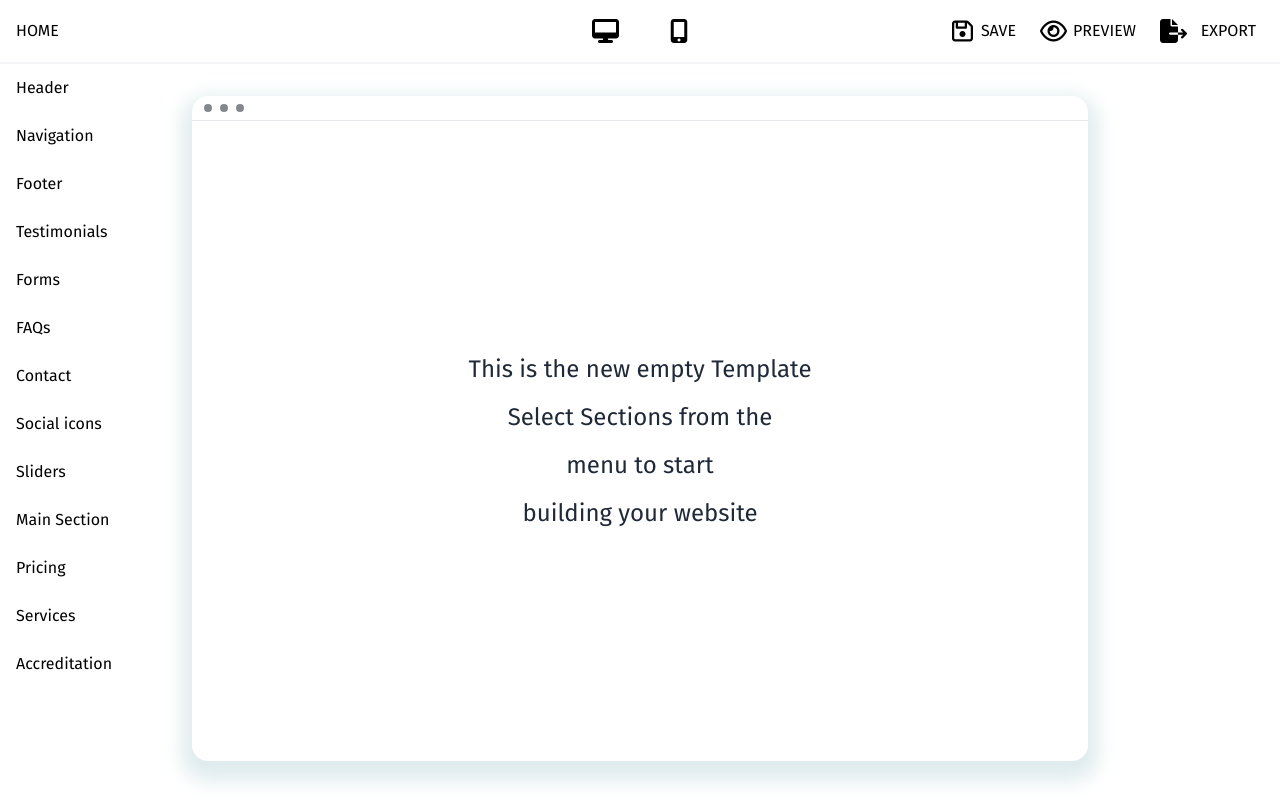
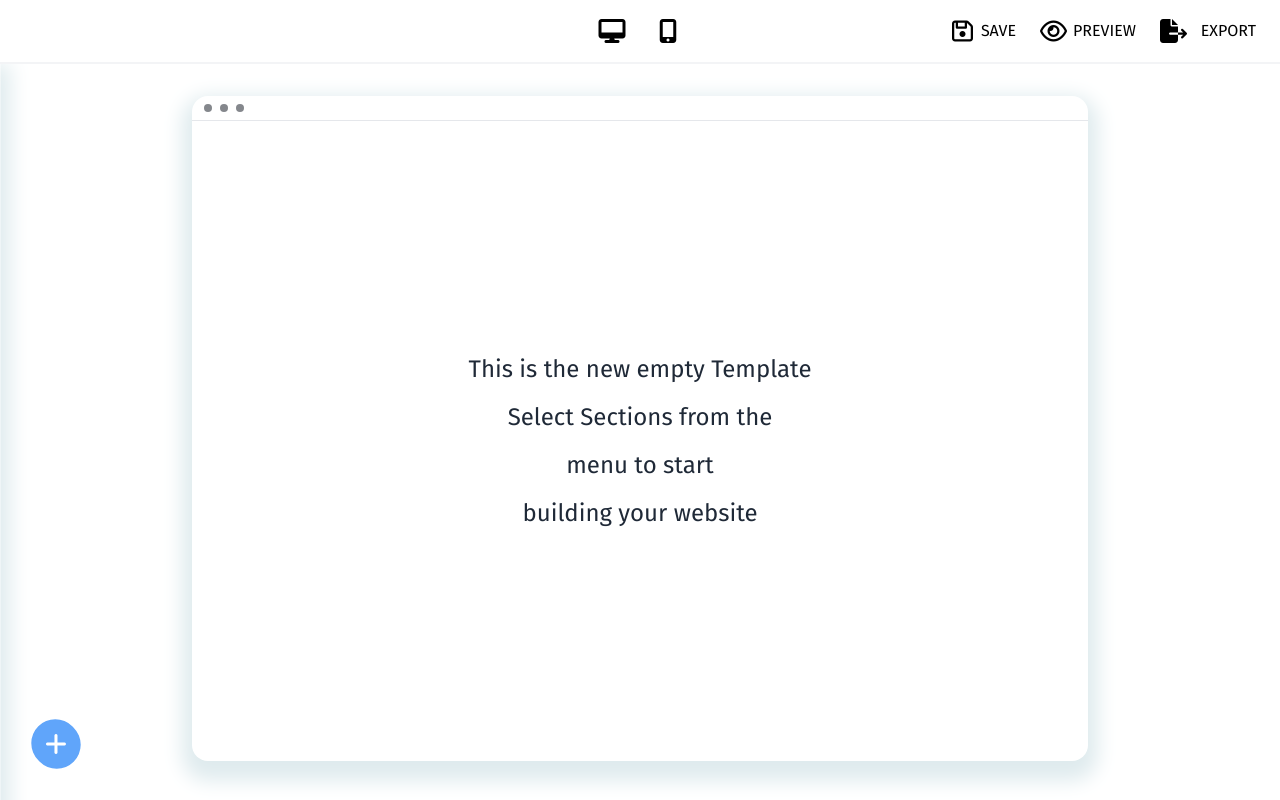
Before and after one commit to ahsan2882/React-website-builder, a React (Create React App) app: page /edit in a window 1280 px wide. Built offline with nearby package versions, Linux system fonts and the light colour scheme.

Commit message:
files updated 10/4/21 7:10PM

```diff
--- a/src/App.js
+++ b/src/App.js
@@ -9,6 +9,7 @@ import Template1Page from './template1components/Template1Page'
 import Template2Page from './template2components/Template2Page'
 import Template3Page from './template3components/Template3Page'
 import Template4Page from './template4components/Template4Page'
+import {LoginPage} from './loginPage/LoginPage'
 
 
 export default function App() {
@@ -30,6 +31,9 @@ export default function App() {
         <Route exact path='/edit'>
           <EditScreen temp={temp}/>
         </Route>
+        <Route exact path='/login'>
+          <LoginPage />
+        </Route>
         <Route exact path='/preview'>
           <Template1Page/>
         </Route>
--- a/src/editorScreen/EditScreen.js
+++ b/src/editorScreen/EditScreen.js
@@ -5,11 +5,12 @@ import FooterEdit from './FooterEdit'
 
 export default function EditScreen({temp}) {
     const [defWidth, setWidth] = useState(window.innerWidth);
+    const [assetSelected, setAssetSelected] = useState(false);
     return (
         <>
             <HeaderEdit setWidth={setWidth}/>
-            <ContainerEdit defWidth={defWidth} templateNum={temp}/>
-            <FooterEdit/>
+            <ContainerEdit defWidth={defWidth} templateNum={temp} overlayPresent={assetSelected}/>
+            <FooterEdit setOverlay={setAssetSelected}/>
         </>
     )
 }
--- a/src/editorScreen/FooterEdit.js
+++ b/src/editorScreen/FooterEdit.js
@@ -1,5 +1,5 @@
 /* eslint-disable no-lone-blocks */
-import React from 'react'
+import React, { useState, useEffect } from 'react'
 import FooterEditCss from './FooterEdit.module.css'
 import contactusAss1 from '../assets/editingScreenAssets/contactusEditAssets/contactus1.png'
 import contactusAss2 from '../assets/editingScreenAssets/contactusEditAssets/contactus2.png'
@@ -13,7 +13,7 @@ import footerAss4 from '../assets/editingScreenAssets/footerEditAssets/footer4.J
 import pricingAss1 from '../assets/editingScreenAssets/pricingEditAssets/pricing1.JPG'
 import pricingAss2 from '../assets/editingScreenAssets/pricingEditAssets/pricing2.JPG'
 import pricingAss3 from '../assets/editingScreenAssets/pricingEditAssets/pricing3.JPG'
-import serviceAss1 from '../assets/editingScreenAssets/serviceEditAssets/service1.png'
+import serviceAss1 from '../assets/editingScreenAssets/serviceEditAssets/blog.png'
 import serviceAss2 from '../assets/editingScreenAssets/serviceEditAssets/service2.JPG'
 import serviceAss3 from '../assets/editingScreenAssets/serviceEditAssets/service3.JPG'
 import serviceAss4 from '../assets/editingScreenAssets/serviceEditAssets/service4.JPG'
@@ -26,61 +26,170 @@ import testimonialAss3 from '../assets/editingScreenAssets/testimonialEditAssets
 import testimonialAss4 from '../assets/editingScreenAssets/testimonialEditAssets/testimonial4.JPG'
 
 
-export default function FooterEdit() {
+export default function FooterEdit({setOverlay}) {
+    const [isClicked, setIsClicked] = useState(false);
+    const onClicked = () => setIsClicked((state) => !state);
+    const [footerState, setFooterState] = useState(false);
+    const footerClicked = () => setFooterState((state) => !state);
+    useEffect(() => {
+        if(footerState){
+            setTestimonialState(false);
+            setFaqState(false);
+            setContactState(false);
+            setSocialState(false);
+            setPricingState(false);
+            setServicesState(false);
+        }
+    }, [footerState]);
+    const [testimonialState, setTestimonialState] = useState(false);
+    const testimonialClicked = () => setTestimonialState((state) => !state);
+    useEffect(() => {
+        if (testimonialState) {
+            setFooterState(false);
+            setFaqState(false);
+            setContactState(false);
+            setSocialState(false);
+            setPricingState(false);
+            setServicesState(false);
+        }
+    }, [testimonialState]);
+    const [faqState, setFaqState] = useState(false);
+    const faqClicked = () => setFaqState((state) => !state);
+    useEffect(() => {
+        if (faqState) {
+            setTestimonialState(false);
+            setFooterState(false);
+            setContactState(false);
+            setSocialState(false);
+            setPricingState(false);
+            setServicesState(false);
+        }
+    }, [faqState]);
+    const [contactState, setContactState] = useState(false);
+    const contactClicked = () => setContactState((state) => !state);
+    useEffect(() => {
+        if (contactState) {
+            setTestimonialState(false);
+            setFaqState(false);
+            setFooterState(false);
+            setSocialState(false);
+            setPricingState(false);
+            setServicesState(false);
+        }
+    }, [contactState]);
+    const [socialState, setSocialState] = useState(false);
+    const socialClicked = () => setSocialState((state) => !state);
+    useEffect(() => {
+        if (socialState) {
+            setTestimonialState(false);
+            setFaqState(false);
+            setContactState(false);
+            setFooterState(false);
+            setPricingState(false);
+            setServicesState(false);
+        }
+    }, [socialState]);
+    const [pricingState, setPricingState] = useState(false);
+    const pricingClicked = () => setPricingState((state) => !state);
+    useEffect(() => {
+        if (pricingState) {
+            setTestimonialState(false);
+            setFaqState(false);
+            setContactState(false);
+            setSocialState(false);
+            setFooterState(false);
+            setServicesState(false);
+        }
+    }, [pricingState]);
+    const [servicesState, setServicesState] = useState(false);
+    const servicesClicked = () => setServicesState((state) => !state);
+    useEffect(() => {
+        if (servicesState) {
+            setTestimonialState(false);
+            setFaqState(false);
+            setContactState(false);
+            setSocialState(false);
+            setPricingState(false);
+            setFooterState(false);
+        }
+    }, [servicesState]);
+    useEffect(() => {
+        if (servicesState || pricingState || socialState || faqState || footerState || contactState || testimonialState) {
+            setOverlay(true);
+        } else{
+            setOverlay(false);
+        }
+    }, [servicesState, pricingState, socialState, faqState, footerState, contactState, testimonialState, setOverlay]);
+
     return (
         <>
+            <button className={`fixed left-8 bottom-4 flex justify-center items-center h-12 w-12 rounded-full ${FooterEditCss['navToggle']}`} onClick={onClicked}>
+                {isClicked ? <i className={`fas fa-times  py-3 px-4 text-white bg-red-500 rounded-full flex justify-center items-center ${FooterEditCss['i-circle']}`}></i> : <i className={`fas fa-times py-3 px-4 text-white bg-blue-400 rounded-full flex justify-center items-center ${FooterEditCss['i-circle']} ${FooterEditCss.open}`}></i>}
+            </button>
             <nav>
-                <ul className={FooterEditCss.mainNav}>
+                <ul className={FooterEditCss.mainNav}
+                    style={isClicked
+                        ? { transform: "translateX(0)" }
+                        : null
+                    }>
                     <li className={`${FooterEditCss.mainNavLink} `}>
-                        <button className={`py-3`}>Header</button>
+                        <button className={`py-2 flex w-full ${FooterEditCss.mainNavText}`}>Header</button>
                     </li>
                     <li className={`${FooterEditCss.mainNavLink}`}>
-                        <button className={`py-3`}>Navigation</button>
+                        <button className={`py-2 flex w-full ${FooterEditCss.mainNavText}`}>Navigation</button>
                     </li>
-                    <li className={`${FooterEditCss.mainNavLink} ${FooterEditCss.footerState}`}>
-                        <button className={`py-3`}>Footer</button>
+                    <li className={`${FooterEditCss.mainNavLink}`}>
+                        <button className={`py-2 flex w-full ${FooterEditCss.mainNavText}`} onClick={footerClicked}>Footer</button>
                     </li>
                     <li className={`${FooterEditCss.mainNavLink}`} id="testimonialState">
-                        <button className={`py-3`}>Testimonials</button>
+                        <button className={`py-2 flex w-full ${FooterEditCss.mainNavText}`} onClick={testimonialClicked}>Testimonials</button>
                     </li>
                     <li className={`${FooterEditCss.mainNavLink}`}>
-                        <button className={`py-3`}>Forms</button>
+                        <button className={`py-2 flex w-full ${FooterEditCss.mainNavText}`}>Forms</button>
                     </li>
                     <li className={`${FooterEditCss.mainNavLink}`}>
-                        <button className={`py-3 ${FooterEditCss.faqState}`}>FAQs</button>
+                        <button className={`py-2 flex w-full ${FooterEditCss.mainNavText}`} onClick={faqClicked}>FAQs</button>
                     </li>
                     <li className={`${FooterEditCss.mainNavLink}`}>
-                        <button className={`py-3 ${FooterEditCss.contactState}`}>Contact</button>
+                        <button className={`py-2 flex w-full ${FooterEditCss.mainNavText}`} onClick={contactClicked}>Contact</button>
                     </li>
                     <li className={`${FooterEditCss.mainNavLink}`}>
-                        <button className={`py-3 ${FooterEditCss.socialState}`}>Social icons</button>
+                        <button className={`py-2 flex w-full ${FooterEditCss.mainNavText}`} onClick={socialClicked}>Social icons</button>
                     </li>
                     <li className={`${FooterEditCss.mainNavLink}`}>
-                        <button className={`py-3`}>Sliders</button>
+                        <button className={`py-2 flex w-full ${FooterEditCss.mainNavText}`}>Sliders</button>
                     </li>
                     <li className={`${FooterEditCss.mainNavLink}`}>
-                        <button className={`py-3`}>Main Section</button>
+                        <button className={`py-2 flex w-full ${FooterEditCss.mainNavText}`}>Main Section</button>
                     </li>
                     <li className={`${FooterEditCss.mainNavLink}`}>
-                        <button className={`py-3 ${FooterEditCss.pricingState}`}>Pricing</button>
+                        <button className={`py-2 flex w-full ${FooterEditCss.mainNavText}`} onClick={pricingClicked}>Pricing</button>
                     </li>
                     <li className={`${FooterEditCss.mainNavLink}`}>
-                        <button className={`py-3 ${FooterEditCss.serviceState}`}>Services</button>
+                        <button className={`py-2 flex w-full ${FooterEditCss.mainNavText}`} onClick={servicesClicked}>Services</button>
                     </li>
                     <li className={`${FooterEditCss.mainNavLink}`}>
-                        <button className={`py-3`}>Accreditation</button>
+                        <button className={`py-2 flex w-full ${FooterEditCss.mainNavText}`}>Accreditation</button>
                     </li>
                 </ul>
             </nav>
-            <div className={`${FooterEditCss.footerList}`}>
-                <ul className={`${FooterEditCss.footerMenu} flex flex-col h-full justify-evenly`}>
+            <div className={`${FooterEditCss.assetList}`}
+                style={footerState
+                    ? { transform: "translateX(0%)" }
+                    : null
+                }>
+                <ul className={`${FooterEditCss.footerMenu}`}>
                     <li><img src={footerAss1} alt="Footer Asset 1" className={`${FooterEditCss.assetImages}`} /></li>
                     <li><img src={footerAss2} alt="Footer Asset 2" className={`${FooterEditCss.assetImages}`} /></li>
                     <li><img src={footerAss3} alt="Footer Asset 3" className={`${FooterEditCss.assetImages}`} /></li>
                     <li><img src={footerAss4} alt="Footer Asset 4" className={`${FooterEditCss.assetImages}`} /></li>
                 </ul>
             </div>
-            <div className={`${FooterEditCss.testimonialList}`}>
+            <div className={`${FooterEditCss.assetList}`}
+                style={testimonialState
+                    ? { transform: "translateX(0%)" }
+                    : null
+                }>
                 <ul className={`${FooterEditCss.testimonialMenu}`}>
                     <li><img src={testimonialAss1} alt="Testimonial Asset 1" className={`${FooterEditCss.assetImages}`} /></li>
                     <li><img src={testimonialAss2} alt="Testimonial Asset 2" className={`${FooterEditCss.assetImages}`} /></li>
@@ -88,12 +197,20 @@ export default function FooterEdit() {
                     <li><img src={testimonialAss4} alt="Testimonial Asset 4" className={`${FooterEditCss.assetImages}`} /></li>
                 </ul>
             </div>
-            <div className={`${FooterEditCss.faqsList}`}>
+            <div className={`${FooterEditCss.assetList}`}
+                style={faqState
+                    ? { transform: "translateX(0%)" }
+                    : null
+                }>
                 <ul className={`${FooterEditCss.faqsMenu}`}>
                     <li><img src={faqsAss1} alt="FAQ Asset 1" className={`${FooterEditCss.assetImages}`} /></li>
                 </ul>
             </div>
-            <div className={`${FooterEditCss.contactList}`}>
+            <div className={`${FooterEditCss.assetList}`}
+                style={contactState
+                    ? { transform: "translateX(0%)" }
+                    : null
+                }>
                 <ul className={`${FooterEditCss.contactusMenu}`}>
                     <li><img src={contactusAss1} alt="Contact Us Asset 1" className={`${FooterEditCss.assetImages}`} /></li>
                     <li><img src={contactusAss2} alt="Contact Us Asset 2" className={`${FooterEditCss.assetImages}`} /></li>
@@ -101,21 +218,33 @@ export default function FooterEdit() {
                     <li><img src={contactusAss4} alt="Contact Us Asset 4" className={`${FooterEditCss.assetImages}`} /></li>
                 </ul>
             </div>
-            <div className={`${FooterEditCss.socialList}`}>
+            <div className={`${FooterEditCss.assetList}`}
+                style={socialState
+                    ? { transform: "translateX(0%)" }
+                    : null
+                }>
                 <ul className={`${FooterEditCss.socialMenu}`}>
                     <li><img src={socialAss1} alt="Social Icon Asset 1" className={`${FooterEditCss.assetImages}`} /></li>
                     <li><img src={socialAss2} alt="Social Icon Asset 2" className={`${FooterEditCss.assetImages}`} /></li>
                     <li><img src={socialAss3} alt="Social Icon Asset 3" className={`${FooterEditCss.assetImages}`} /></li>
                 </ul>
             </div>
-            <div className={`${FooterEditCss.pricingList}`}>
+            <div className={`${FooterEditCss.assetList}`}
+                style={pricingState
+                    ? { transform: "translateX(0%)" }
+                    : null
+                }>
                 <ul className={`${FooterEditCss.pricingMenu}`}>
                     <li><img src={pricingAss1} alt="Pricing Asset 1" className={`${FooterEditCss.assetImages}`} /></li>
                     <li><img src={pricingAss2} alt="Pricing Asset 2" className={`${FooterEditCss.assetImages}`} /></li>
                     <li><img src={pricingAss3} alt="Pricing Asset 3" className={`${FooterEditCss.assetImages}`} /></li>
                 </ul>
             </div>
-            <div className={`${FooterEditCss.servicesList}`}>
+            <div className={`${FooterEditCss.assetList}`}
+                style={servicesState
+                    ? { transform: "translateX(0%)" }
+                    : null
+                }>
                 <ul className={`${FooterEditCss.serviceMenu}`}>
                     <li><img src={serviceAss1} alt="Services Asset 1" className={`${FooterEditCss.assetImages}`} /></li>
                     <li><img src={serviceAss2} alt="Services Asset 2" className={`${FooterEditCss.assetImages}`} /></li>
--- a/src/editorScreen/FooterEdit.module.css
+++ b/src/editorScreen/FooterEdit.module.css
@@ -4,6 +4,22 @@
     }
 }
 
+.i-circle {
+    font-size: 1.5rem;
+    transition: all 0.25s ease;
+}
+
+.navToggle {
+    position: fixed;
+    bottom: 2rem;
+    left: 2rem;
+    z-index: 25;
+    transition: all 0.25s ease;
+}
+
+.navToggle .open {
+    transform: rotate(45deg);
+}
 .mainNav {
     position: fixed;
     top: 4rem;
@@ -11,38 +27,60 @@
     width: 9.5vw;
     height: 100vh;
     background-color: #fff;
-    z-index: 3;
+    z-index: 23;
+    transform: translateX(-100%);
+    transition: all 0.25s ease;
     overflow-y: hidden;
+    padding-top: 2rem;
+    box-shadow: 0px 10px 20px 10px #DFEBEE;
+}
+.mainNavText{
+    transition: all 0.6s ease;
+}
+.mainNav.open {
+    transform: translateX(0%);
 }
 
-.mainNav .mainNavLink {
+.mainNav .mainNavLink > button {
     padding-left: 1rem;
     text-transform: capitalize;
-    transition: all 0.35s ease;
-}
-.mainNav .mainNavLink:hover{
-    background-color: #9fe1ff;
-    transform: translateX(10%);
 }
 
-.footerList, .testimonialList, .faqsList, .contactList, .socialList, .pricingList, .servicesList{
+.mainNav .mainNavLink:hover {
+    background-color: #9fe1ff;
+}
+
+.mainNavLink:hover .mainNavText {
+    transform: translateX(1rem);
+}
+
+.assetList {
     position: fixed;
     top: 4rem;
     left: 9.5vw;
-    height: 100vh;
-    width:25vw;
-    background-color:#fff;
+    bottom: 0;
+    width: 35vw;
+    background-color: #fff;
     z-index: 10;
-    transform: translateX(-300%);
-    transition: all 0.7s ease;
+    transform: translateX(-200%);
+    transition: all 0.35s ease;
+    overflow: scroll;
 }
-.assetImages{
+.assetList > ul{
+    display: flex;
+    flex-direction: column;
+    justify-content: space-around;
+    height: 100%;
+    align-items: center;
+}
+.assetImages {
     max-width: 20vw;
-    padding-left: 1rem;
+    border-radius: 0.5rem;
+    overflow:hidden;
+    border: 1px solid transparent;
+    /* margin: 1rem 0; */
+    height: auto;
 }
-.footerState:hover .footerList{
-    transform: translateX(0);
+.assetImages:hover{
+    border: 1px solid black;
 }
-#testimonialState:hover .testimonialList {
-    transform: translateX(0);
-}
--- a/src/editorScreen/HeaderEdit.js
+++ b/src/editorScreen/HeaderEdit.js
@@ -1,42 +1,36 @@
 import React from 'react'
 import HeaderEditCss from './HeaderEdit.module.css'
 import { Link } from 'react-router-dom';
-import computerDisp from '../assets/editingScreenAssets/desktop-preview.png'
-import mobileDisp from '../assets/editingScreenAssets/mobile-preview.png'
-import saveIm from '../assets/editingScreenAssets/save-site.png'
-import previewIm from '../assets/editingScreenAssets/preview-site.png'
-import exportIm from '../assets/editingScreenAssets/export-code.png'
 
 export default function Header({ setWidth}) {
     return (
         <div className={`flex justify-between items-center border-b-2 border-gray-100 py-6 ${HeaderEditCss['max-w-7xl']} ${HeaderEditCss.maxHeadH} mx-auto px-4 bg-white fixed z-50 w-full top-0`}>
             <div className="w-80">
-                HOME
             </div>
             <nav>
                 <div className="relative w-24 flex justify-between">
-                    <button className="" onClick={() => setWidth(window.innerWidth - 300)}>
+                    <button className="hover:bg-blue-400 rounded-full w-10 h-10" onClick={() => setWidth(window.innerWidth - 300)}>
                         <i className={`fas fa-desktop text-2xl`}></i>
                         {/* <img src={computerDisp} alt="Desktop Preview" className={`w-9 h-auto`}/> */}
                     </button>
-                    <button className="" onClick={() => setWidth(480)}>
+                    <button className="hover:bg-blue-400 rounded-full w-10 h-10" onClick={() => setWidth(480)}>
                         <i className="fas fa-mobile-alt text-2xl"></i>
                         {/* <img src={mobileDisp} alt="Mobile Preview" className={`w-9 h-auto`} /> */}
                     </button>
                 </div>
             </nav>
             <div className="flex items-center justify-between w-80">
-                <button className="flex items-center px-2 py-3 hover:bg-blue-400 w-20 justify-between">
+                <button className="flex items-center px-2 py-3 hover:bg-blue-400 w-20 justify-between rounded-2xl">
                     {/* <img src={saveIm} alt="Save" className={`w-9 h-auto`} /> */}
                     <i className="far fa-save text-2xl"></i>
                     <h2>SAVE</h2>
                 </button>
-                <Link className="flex items-center px-2 py-3 hover:bg-blue-400 w-28 justify-between" target='_blank' rel='noopener noreferrer' to='/preview'>
+                <Link className="flex items-center px-2 py-3 hover:bg-blue-400 w-28 justify-between rounded-2xl" target='_blank' rel='noopener noreferrer' to='/preview'>
                     {/* <img src={previewIm} alt="Preview" className={`w-9 h-auto`} /> */}
                     <i className="far fa-eye text-2xl"></i>
                     <h2>PREVIEW</h2>
                 </Link>
-                <button className="flex items-center px-2 py-3 hover:bg-blue-400 w-28 justify-between">
+                <button className="flex items-center px-2 py-3 hover:bg-blue-400 w-28 justify-between rounded-2xl">
                     {/* <img src={exportIm} alt="Export Code" className={`w-9 h-auto`} /> */}
                     <i className="fas fa-file-export text-2xl"></i>
                     <h2>EXPORT</h2>
--- a/src/landingPage/LandingHeroSec.js
+++ b/src/landingPage/LandingHeroSec.js
@@ -15,7 +15,7 @@ export const HeroSec = () => {
             </h1>
             <h2 className="text-gray-100 text-4xl "> No Coding Required </h2>
             <div className="mb-12 leading-relaxed text-white mt-12">Pour-over craft beer pug drinking vinegar live-edge gastropub, keytar neutra sustainable fingerstache kickstarter.</div>
-            <Link to="/select-template">
+            <Link to="/login">
               <button className="m-1 inline-flex text-white bg-UL-400 border-0 py-2 px-12 focus:outline-none hover:bg-gray-200 rounded-3xl text-lg"> Launch builder</button>
             </Link>
           </div>
--- a/src/myComponents/PageSelection.module.css
+++ b/src/myComponents/PageSelection.module.css
@@ -8,7 +8,7 @@
     width: 0.5rem;
     height: 0.5rem;
     border-radius: 50%;
-    background-color: #edf4f6;
+    background-color: #fbfdfd;
 
 }
 
--- a/src/myComponents/PageSelectionScreen.js
+++ b/src/myComponents/PageSelectionScreen.js
@@ -9,12 +9,13 @@ import PageSelCss from './PageSelection.module.css'
 export default function PageSelectionScreen({ setTemp }) {
     return (
         <>
-            <div className={`${PageSelCss.page}`}>
+            <div className={`${PageSelCss.page} flex flex-col justify-center items-center`}>
                 {/* <div className="max-w-7xl mx-auto my-0 pt-12">
                     <Link to="/">
                         <button className="flex justify-center items-center py-1.5 px-10 bg-red-600 text-white rounded-3xl">BACK</button>
                     </Link>
                 </div> */}
+                <div className="flex justify-center"><h1 className="text-7xl mt-4">Heading</h1></div>
                 <div>
                     <div className="overflow-y-hidden flex flex-col">
                         <div className={`my-8 mx-auto w-4/5`}>
```
Also changed, not shown: src/editorScreen/ContainerEdit.js (+6 -2 lines), src/editorScreen/ContainerEdit.module.css (+11 -1 lines), src/loginPage/LoginPage.js (+17 -15 lines), src/loginPage/LoginPage.module.css (+35 -27 lines), src/assets/editingScreenAssets/serviceEditAssets/blog.png (added).
